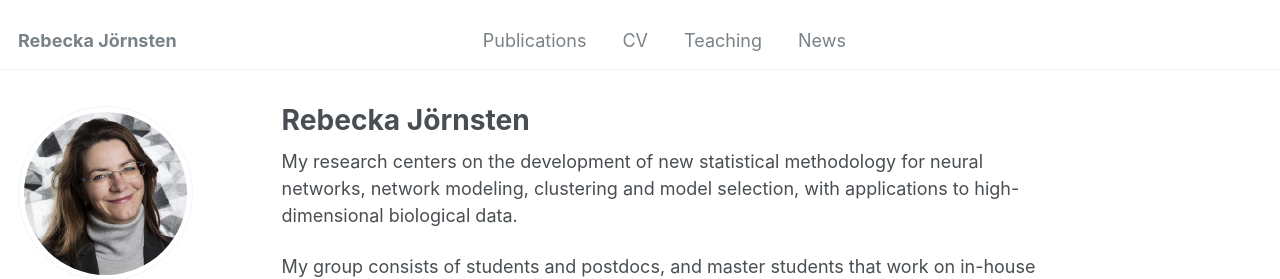
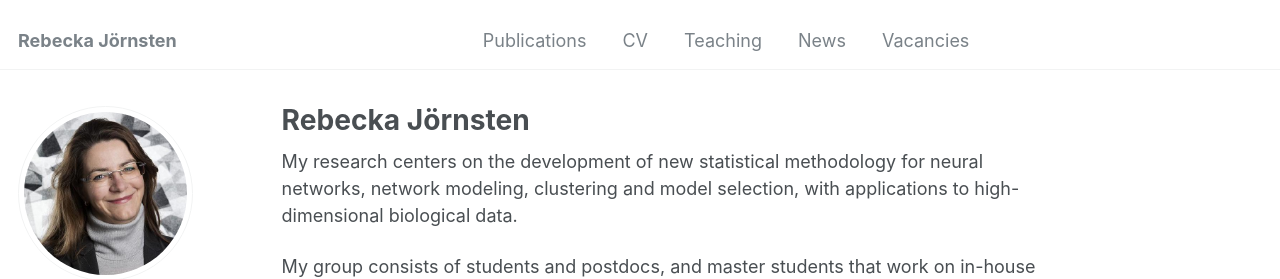
Before and after one commit to rjornsten/rjornsten.github.io, a Jekyll site: the page built from _pages/about.md, in a window 1280 px wide. Shown: the top 279 px of the page. Built offline with Jekyll 4.4.1, drawn with Linux system fonts in a browser that asks for light colours; some web fonts are replaced.

Commit message:
Update navigation.yml

```diff
--- a/_data/navigation.yml
+++ b/_data/navigation.yml
@@ -23,8 +23,8 @@ main:
   #- title: "Blog Posts"
   #  url: /year-archive/
 
-  #- title: "CV"
-  #  url: /cv/
+  - title: "Vacancies"
+  #  url: /test/
 
  # - title: "Guide"
  #   url: /markdown/
```
